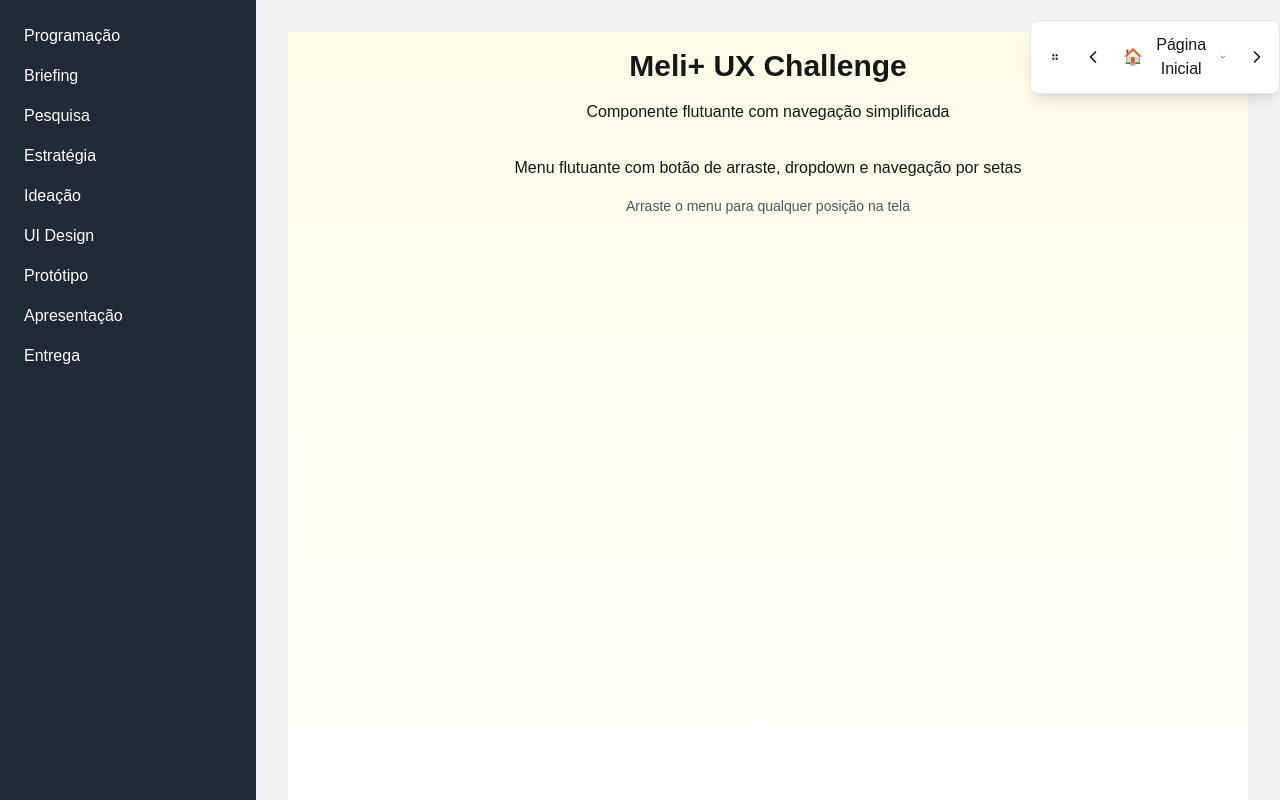
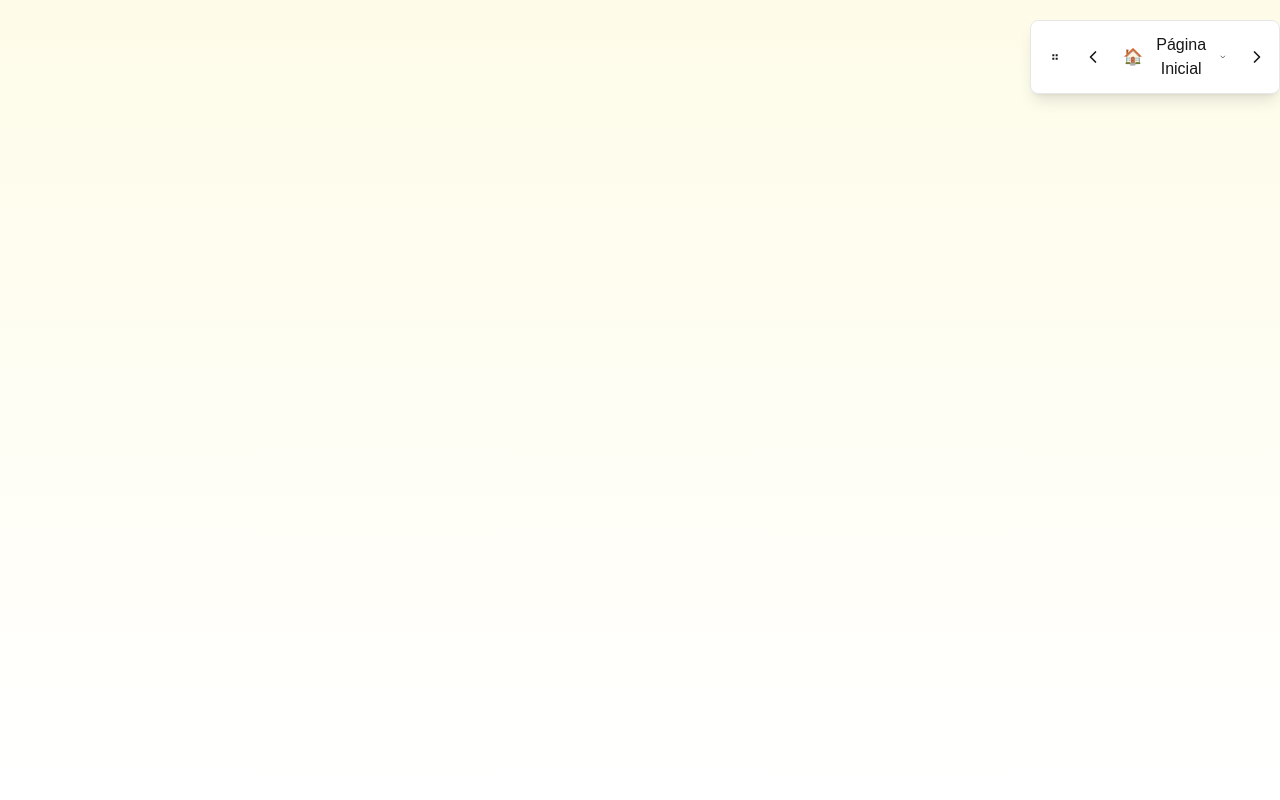
Before and after one commit to bolivaralencastro/mercado-livre-meli-plus-ux-challenge, a Next.js app in the folder app-web/: page / in a window 1280 px wide. Built offline with nearby package versions, Linux system fonts and the light colour scheme.

Commit message:
Limpa o layout principal para conter apenas o menu flutuante - Remove todo o conteúdo desnecessário da página inicial - Simplifica o MainLayout removendo o sidebar - Mantém apenas o menu flutuante como único elemento visível

```diff
--- a/app-web/src/app/page.tsx
+++ b/app-web/src/app/page.tsx
@@ -2,17 +2,7 @@
 
 export default function Home() {
   return (
-    <div className="min-h-screen bg-gradient-to-b from-yellow-50 to-white p-4">
-      <div className="max-w-4xl mx-auto">
-        <h1 className="text-3xl font-bold mb-4 text-center">Meli+ UX Challenge</h1>
-        <p className="text-center mb-8">Componente flutuante com navegação simplificada</p>
-
-        <div className="text-center">
-          <p className="mb-4">Menu flutuante com botão de arraste, dropdown e navegação por setas</p>
-          <p className="text-sm text-gray-600">Arraste o menu para qualquer posição na tela</p>
-        </div>
-      </div>
-
+    <div className="min-h-screen bg-gradient-to-b from-yellow-50 to-white">
       <SimpleFloatingMenu />
     </div>
   );
--- a/app-web/src/components/layout/MainLayout.tsx
+++ b/app-web/src/components/layout/MainLayout.tsx
@@ -1,14 +1,10 @@
 import React from 'react';
-import Sidebar from './Sidebar';
 
 const MainLayout = ({ children }: { children: React.ReactNode }) => {
   return (
-    <div className="flex h-screen bg-gray-100">
-      <Sidebar />
-      <main className="flex-1 p-8 overflow-y-auto">
-        {children}
-      </main>
-    </div>
+    <main className="min-h-screen bg-gray-100">
+      {children}
+    </main>
   );
 };
 
```
